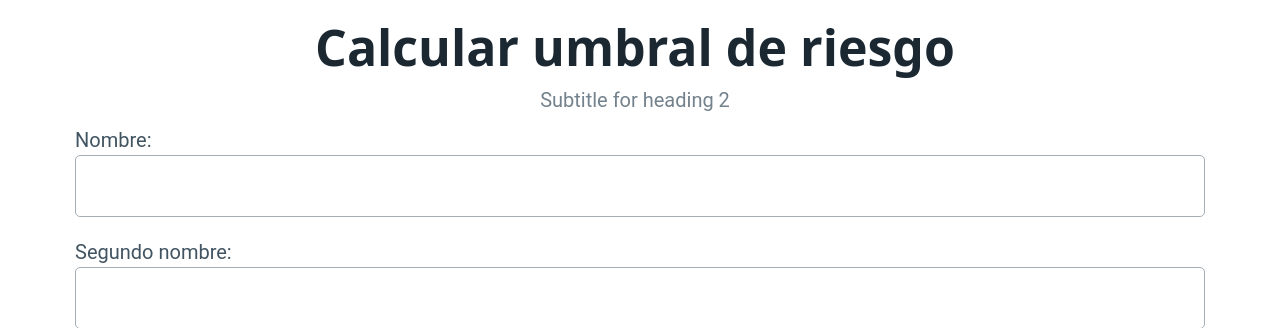
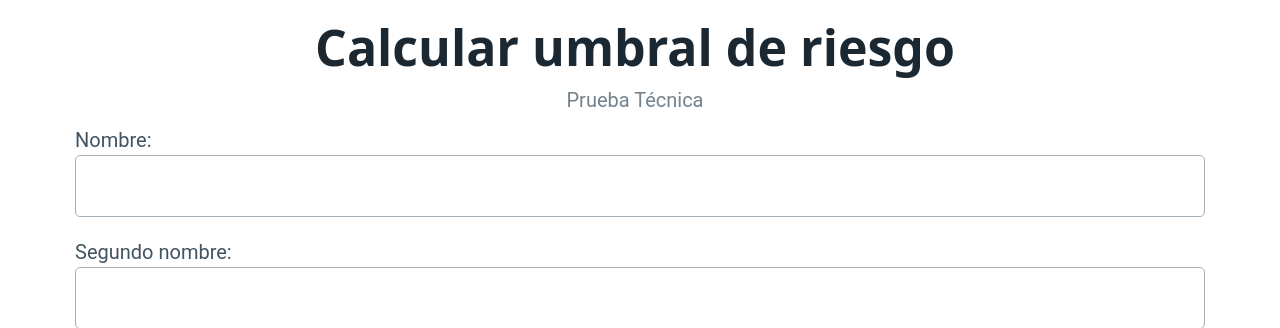
Before and after one commit to Serphp/PT, a Django app: page / in a window 1280 px wide. Shown: the top 328 px of the page. Run offline with Django 3.2, Linux system fonts and the light colour scheme.

Commit message:
edit: subtitle

```diff
--- a/reto_2/templates/index.html
+++ b/reto_2/templates/index.html
@@ -20,7 +20,7 @@
 
       <hgroup>
         <h1>Calcular umbral de riesgo</h1>
-        <h3 class="stitle">Subtitle for heading 2</h3>
+        <h3 class="stitle"> Prueba Técnica</h3>
       </hgroup>
 
         <div class="container">
```
